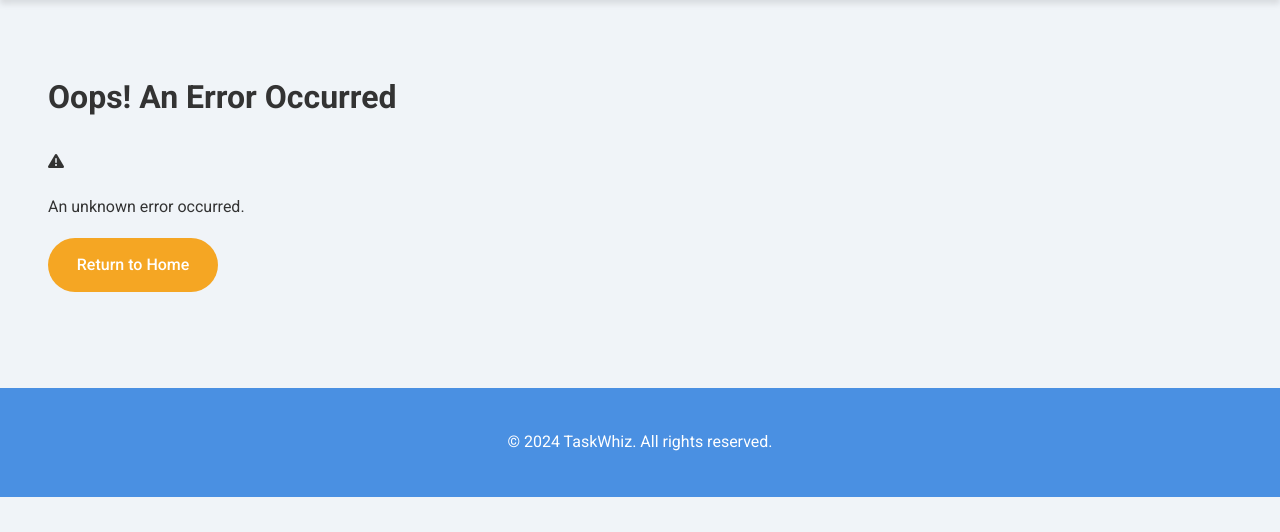
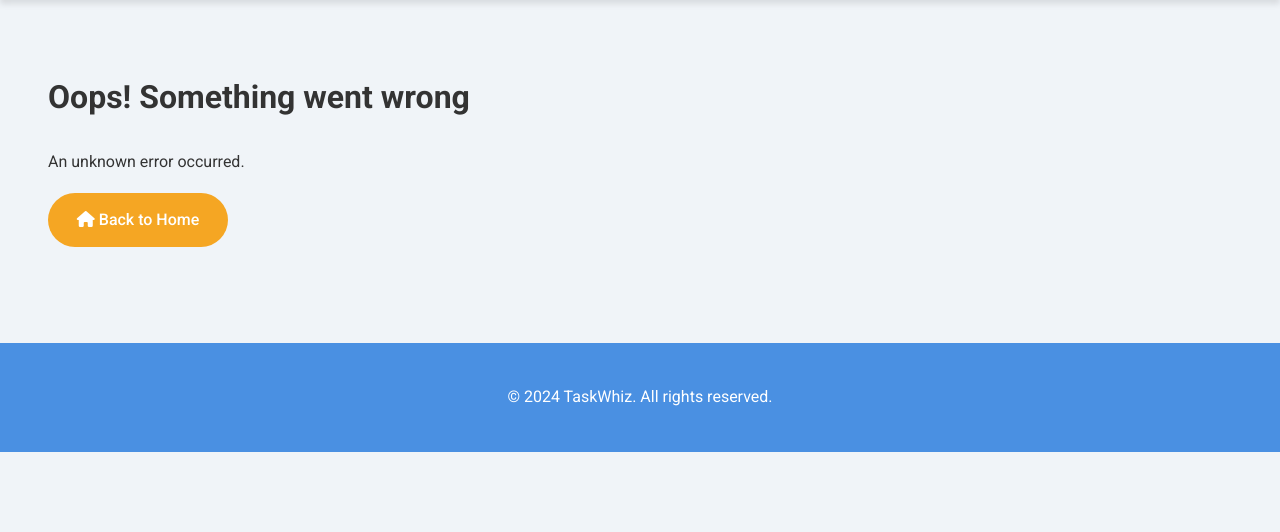
Before and after one commit to Anik2812/TaskWhiz, a Flask app: page /error in a window 1280 px wide. Shown: the part 109-641 px from the top of the page. Run offline with Flask 3, Linux system fonts and the light colour scheme; some libraries are stand-ins or nearby versions.

Commit message:
made it efficeint

```diff
--- a/app.py
+++ b/app.py
@@ -17,22 +17,18 @@ import schedule
 import smtplib
 from email.mime.text import MIMEText
 
-# Set up logging
 logging.basicConfig(level=logging.INFO, format='%(asctime)s - %(levelname)s - %(message)s')
 logger = logging.getLogger(__name__)
 
-# Load configuration
 from config import Config
 
 app = Flask(__name__)
 app.config.from_object(Config)
 app.secret_key = os.environ.get('FLASK_SECRET_KEY', os.urandom(24))
 
-# GitHub and Google Classroom API clients
 github_client = None
 classroom_service = None
 
-# Google Classroom API setup
 SCOPES = [
     'https://www.googleapis.com/auth/classroom.student-submissions.me.readonly',
     'https://www.googleapis.com/auth/classroom.courses.readonly',
@@ -84,14 +80,21 @@ def check_and_submit_assignments():
         for course in courses.get('courses', []):
             course_work = classroom_service.courses().courseWork().list(courseId=course['id']).execute()
             for work in course_work.get('courseWork', []):
-                try:
-                    file_content = repo.get_contents(f"{work['title']}/submission.txt").decoded_content
-                    submit_assignment(course['id'], work['id'], work['title'], file_content)
-                    logger.info(f"Submitted assignment: {work['title']}")
-                except Exception as e:
-                    logger.error(f"Error submitting assignment {work['title']}: {str(e)}")
+                due_date = parse_due_date(work.get('dueDate', {}))
+                if due_date and (due_date - datetime.now()).days <= 1:
+                    try:
+                        file_content = repo.get_contents(f"{work['title']}/submission.txt").decoded_content
+                        submit_assignment(course['id'], work['id'], work['title'], file_content)
+                        logger.info(f"Submitted assignment: {work['title']}")
+                    except Exception as e:
+                        logger.error(f"Error submitting assignment {work['title']}: {str(e)}")
     except Exception as e:
         logger.error(f"Error in check_and_submit_assignments: {str(e)}")
+
+def parse_due_date(due_date):
+    if not due_date:
+        return None
+    return datetime(year=due_date.get('year', 1), month=due_date.get('month', 1), day=due_date.get('day', 1))
 
 def submit_assignment(course_id, course_work_id, assignment_name, file_content):
     try:
@@ -107,14 +110,12 @@ def submit_assignment(course_id, course_work_id, assignment_name, file_content):
 
         student_submission = student_submissions[0]
 
-        # Turn in the assignment
         classroom_service.courses().courseWork().studentSubmissions().turnIn(
             courseId=course_id,
             courseWorkId=course_work_id,
             id=student_submission['id']
         ).execute()
 
-        # Attach the file
         media = MediaIoBaseUpload(io.BytesIO(file_content), mimetype='text/plain', resumable=True)
         classroom_service.courses().courseWork().studentSubmissions().attachments().create(
             courseId=course_id,
@@ -216,10 +217,12 @@ def dashboard():
         for course in courses.get('courses', []):
             course_work = classroom_service.courses().courseWork().list(courseId=course['id']).execute()
             for work in course_work.get('courseWork', []):
+                due_date = parse_due_date(work.get('dueDate', {}))
                 assignment = {
+                    'id': work['id'],
                     'title': work['title'],
                     'course': course['name'],
-                    'due_date': work.get('dueDate', 'No due date'),
+                    'due_date': due_date.strftime('%Y-%m-%d') if due_date else 'No due date',
                     'status': 'Not submitted'
                 }
 
@@ -246,5 +249,19 @@ def logout():
     session.clear()
     return redirect(url_for('index'))
 
+@app.route('/submit/<assignment_id>', methods=['POST'])
+def submit_assignment_manually(assignment_id):
+    if 'file' not in request.files:
+        return jsonify({'success': False, 'message': 'No file part'})
+    file = request.files['file']
+    if file.filename == '':
+        return jsonify({'success': False, 'message': 'No selected file'})
+    try:
+        file_content = file.read()
+        return jsonify({'success': True, 'message': 'Assignment submitted successfully'})
+    except Exception as e:
+        logger.error(f"Error submitting assignment manually: {str(e)}")
+        return jsonify({'success': False, 'message': 'Error submitting assignment'})
+
 if __name__ == '__main__':
     app.run(debug=True, ssl_context='adhoc')
--- a/templates/dashboard.html
+++ b/templates/dashboard.html
@@ -3,13 +3,15 @@
 {% block title %}Dashboard{% endblock %}
 
 {% block content %}
+<div class="dashboard-container">
     <h1 class="fade-in">Your Assignments</h1>
     <div id="assignments" class="fade-in">
         {% for assignment in assignments %}
         <div class="assignment" data-id="{{ assignment.id }}">
             <h2>{{ assignment.title }}</h2>
+            <p class="assignment-course"><i class="fas fa-chalkboard-teacher"></i> {{ assignment.course }}</p>
             <p class="assignment-due-date"><i class="far fa-clock"></i> Due: {{ assignment.due_date }}</p>
-        <p class="assignment-status status-{{ assignment.status.lower() }}">{{ assignment.status }}</p>
+            <p class="assignment-status status-{{ assignment.status.lower().replace(' ', '-') }}">{{ assignment.status }}</p>
             <div class="file-upload">
                 <label for="file-{{ assignment.id }}">
                     <i class="fas fa-upload"></i> Choose File
@@ -20,6 +22,7 @@
         </div>
         {% endfor %}
     </div>
+</div>
 <div id="loading" class="loading-spinner" style="display: none;">
     <i class="fas fa-spinner fa-spin"></i> Loading...
 </div>
--- a/templates/error.html
+++ b/templates/error.html
@@ -1,65 +1,11 @@
 {% extends "base.html" %}
 
-{% block title %}Error - TaskWhiz{% endblock %}
+{% block title %}Error{% endblock %}
 
 {% block content %}
-<div class="error-container">
-    <div class="error-content">
-        <h1 class="error-title">Oops! An Error Occurred</h1>
-        <div class="error-icon">
-            <i class="fas fa-exclamation-triangle"></i>
-        </div>
-        <p class="error-message">{{ error_message }}</p>
-        <a href="{{ url_for('index') }}" class="btn btn-primary">Return to Home</a>
-    </div>
+<div class="error-container fade-in">
+    <h1>Oops! Something went wrong</h1>
+    <p>{{ error_message }}</p>
+    <a href="{{ url_for('index') }}" class="btn"><i class="fas fa-home"></i> Back to Home</a>
 </div>
 {% endblock %}
-
-{% block extra_css %}
-<style>
-    .error-container {
-        display: flex;
-        justify-content: center;
-        align-items: center;
-        height: calc(100vh - 100px);
-    }
-    .error-content {
-        text-align: center;
-        background-color: #ffffff;
-        border-radius: 8px;
-        padding: 2rem;
-        box-shadow: 0 4px 6px rgba(0, 0, 0, 0.1);
-        max-width: 500px;
-        width: 90%;
-    }
-    .error-title {
-        color: #e74c3c;
-        font-size: 2rem;
-        margin-bottom: 1rem;
-    }
-    .error-icon {
-        font-size: 4rem;
-        color: #e74c3c;
-        margin-bottom: 1rem;
-    }
-    .error-message {
-        font-size: 1.1rem;
-        color: #34495e;
-        margin-bottom: 2rem;
-    }
-    .btn-primary {
-        background-color: #3498db;
-        border-color: #3498db;
-        color: #ffffff;
-        padding: 0.5rem 1rem;
-        font-size: 1rem;
-        text-decoration: none;
-        border-radius: 4px;
-        transition: background-color 0.3s ease;
-    }
-    .btn-primary:hover {
-        background-color: #2980b9;
-        border-color: #2980b9;
-    }
-</style>
-{% endblock %}
```
Also changed, not shown: static/js/main.js (line endings or trailing spaces), templates/base.html (line endings or trailing spaces). Lines whose indentation alone changed are shown as unchanged.
